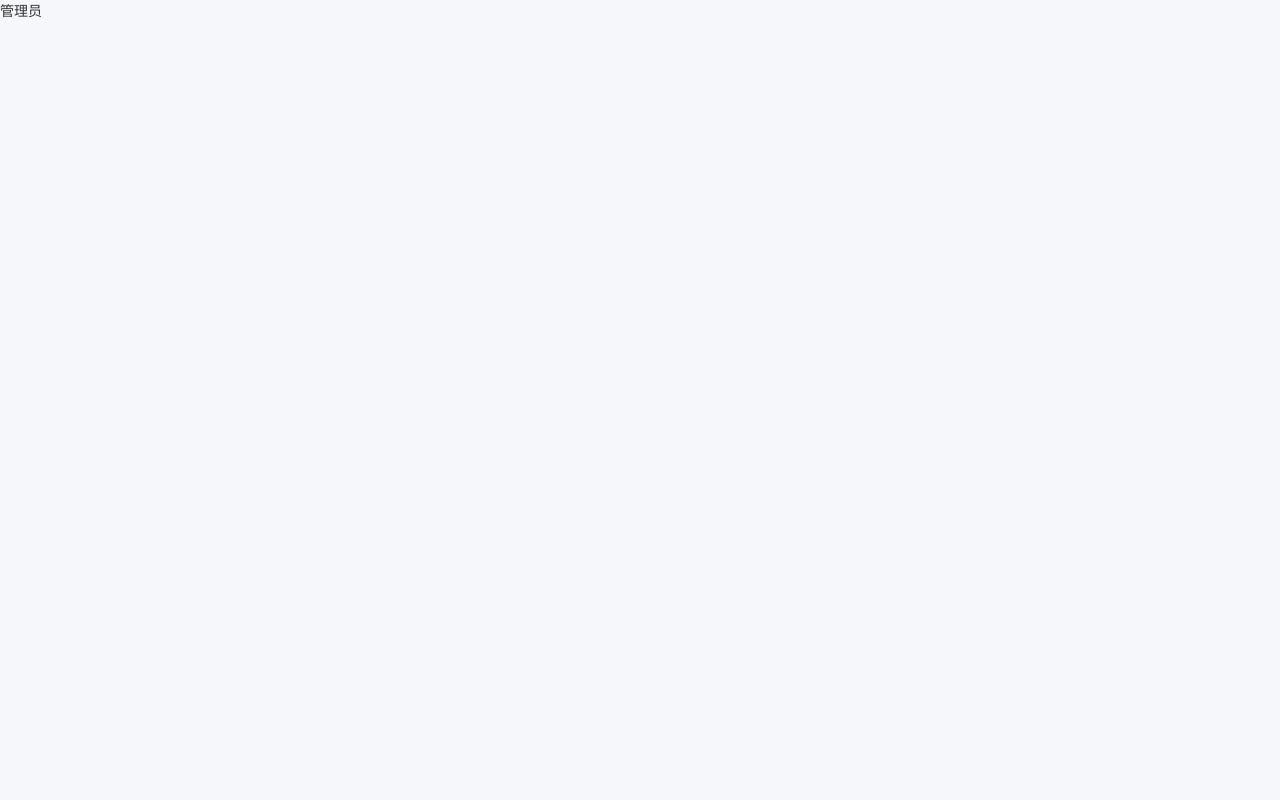
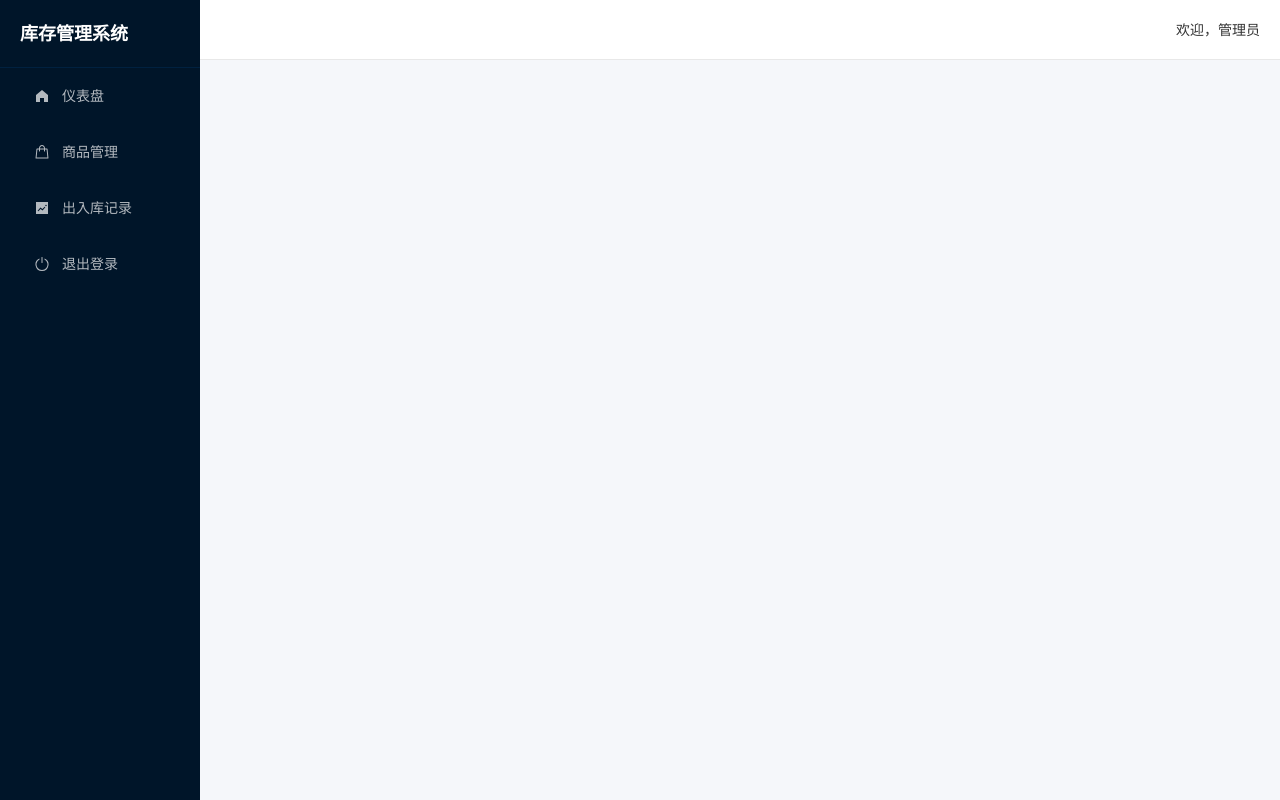
Before and after one commit to cqz1123/-, a Vue app: page /admin in a window 1280 px wide. Built offline with nearby package versions, Linux system fonts and the light colour scheme.

Commit message:
导入element组件库，搭建管理页面框架

```diff
--- a/src/main.js
+++ b/src/main.js
@@ -1,5 +1,7 @@
 import { createApp } from 'vue'
 import { createPinia } from 'pinia'
+import ElementPlus from 'element-plus'
+import 'element-plus/dist/index.css'
 
 import App from './App.vue'
 import router from './router'
@@ -8,5 +10,6 @@ const app = createApp(App)
 
 app.use(createPinia())
 app.use(router)
+app.use(ElementPlus)
 
 app.mount('#app')
--- a/src/router/index.js
+++ b/src/router/index.js
@@ -27,11 +27,11 @@ const router = createRouter({
           path: 'transactions',
           component: () => import('@/views/Transactions.vue')
         },
+
       ]
     }
   ]
 })
 
 
-
 export default router
--- a/src/views/Admin.vue
+++ b/src/views/Admin.vue
@@ -1,13 +1,145 @@
 <template>
-  <div>
-    管理员
-  </div>
+  <el-container class="admin-container">
+    <!-- 侧边栏 -->
+    <el-aside width="200px" class="sidebar">
+      <div class="logo">库存管理系统</div>
+      <el-menu
+        :default-active="activeMenu"
+        class="sidebar-menu"
+        router
+        :unique-opened="true"
+      >
+        <el-menu-item index="/admin/dashboard">
+          <el-icon><HomeFilled /></el-icon>
+          <span>仪表盘</span>
+        </el-menu-item>
+        <el-menu-item index="/admin/products">
+          <el-icon><Goods /></el-icon>
+          <span>商品管理</span>
+        </el-menu-item>
+        <el-menu-item index="/admin/transactions">
+          <el-icon><TrendCharts /></el-icon>
+          <span>出入库记录</span>
+        </el-menu-item>
+        <el-menu-item @click="handleLogout">
+          <el-icon><SwitchButton /></el-icon>
+          <span>退出登录</span>
+        </el-menu-item>
+      </el-menu>
+    </el-aside>
+
+    <!-- 主内容区域 -->
+    <el-container class="main-container">
+      <!-- 顶部栏 -->
+      <el-header class="header">
+        <div class="user-info">
+          <span>欢迎，管理员</span>
+        </div>
+      </el-header>
+
+      <!-- 内容区域 -->
+      <el-main class="content">
+        <router-view></router-view>
+      </el-main>
+    </el-container>
+  </el-container>
 </template>
 
 <script setup>
+import { computed } from 'vue'
+import { useRouter, useRoute } from 'vue-router'
+import { HomeFilled, Goods, TrendCharts, SwitchButton } from '@element-plus/icons-vue'
 
+const router = useRouter()
+const route = useRoute()
+
+// 计算当前激活的菜单
+const activeMenu = computed(() => {
+  return route.path
+})
+
+// 处理退出登录
+const handleLogout = () => {
+  localStorage.removeItem('token')
+  router.push('/login')
+}
 </script>
 
 <style scoped>
+.admin-container {
+  height: 100vh;
+  overflow: hidden;
+}
 
+.sidebar {
+  background-color: #001529;
+  color: white;
+  display: flex;
+  flex-direction: column;
+}
+
+.logo {
+  padding: 20px;
+  font-size: 18px;
+  font-weight: bold;
+  background-color: #001529;
+  border-bottom: 1px solid #002140;
+  color: white;
+}
+
+.sidebar-menu {
+  flex: 1;
+  background-color: #001529 !important;
+  border-right: none !important;
+}
+
+.sidebar-menu .el-menu-item {
+  color: rgba(255, 255, 255, 0.7);
+  margin: 0 10px;
+  border-radius: 4px;
+}
+
+.sidebar-menu .el-menu-item:hover {
+  background-color: rgba(255, 255, 255, 0.1);
+}
+
+.sidebar-menu .el-menu-item.is-active {
+  background-color: #1890ff;
+  color: white;
+}
+
+/* 控制图标大小 */
+.sidebar-menu .el-menu-item .el-icon {
+  font-size: 16px;
+  margin-right: 8px;
+}
+
+.main-container {
+  display: flex;
+  flex-direction: column;
+  overflow: hidden;
+}
+
+.header {
+  height: 60px;
+  background-color: white;
+  border-bottom: 1px solid #e8e8e8;
+  display: flex;
+  align-items: center;
+  justify-content: flex-end;
+  padding: 0 20px;
+  box-shadow: 0 2px 8px rgba(0, 0, 0, 0.09);
+}
+
+.user-info {
+  font-size: 14px;
+  color: #333;
+}
+
+.content {
+  flex: 1;
+  padding: 20px;
+  overflow-y: auto;
+  background-color: #f5f7fa;
+}
 </style>
```
